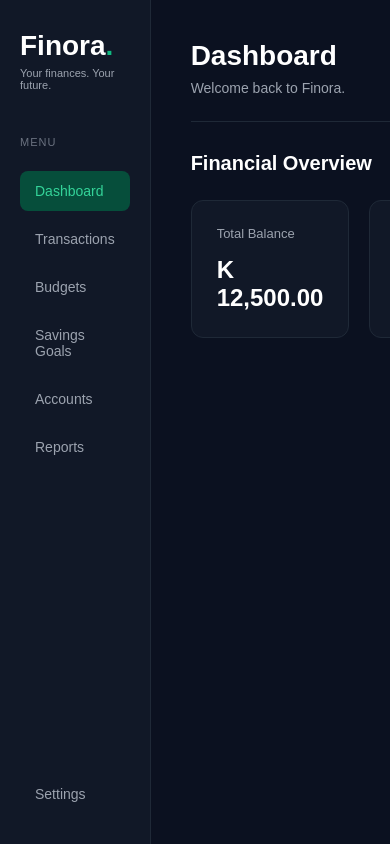
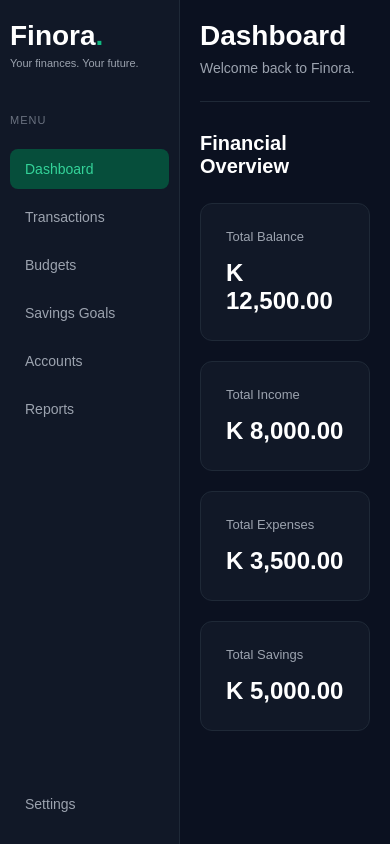
Before and after one commit to sammysacci22-hue/Finora, a Python web app: template app/templates/index.html in a window 390 px wide; the page is wider, and only the part inside the window is pictured. Run offline with Jinja, Linux system fonts and the light colour scheme; the template is opened without the code that fills it, so the values that code supplies are empty.

Commit message:
Add responsive dashboard layout

```diff
--- a/app/static/css/style.css
+++ b/app/static/css/style.css
@@ -184,3 +184,35 @@ body {
     font-size: 24px;
     font-weight: 600;
 }
+
+/* =================================
+   RESPONSIVE DESIGN
+================================= */
+
+/* Tablets and smaller laptops */
+@media (max-width: 1000px) {
+
+    .summary-cards {
+        grid-template-columns: repeat(2, 1fr);
+    }
+
+}
+
+
+/* Mobile phones */
+@media (max-width: 600px) {
+
+    .sidebar {
+        width: 180px;
+        padding: 20px 10px;
+    }
+
+    .main-content {
+        padding: 20px;
+    }
+
+    .summary-cards {
+        grid-template-columns: 1fr;
+    }
+
+}
```
